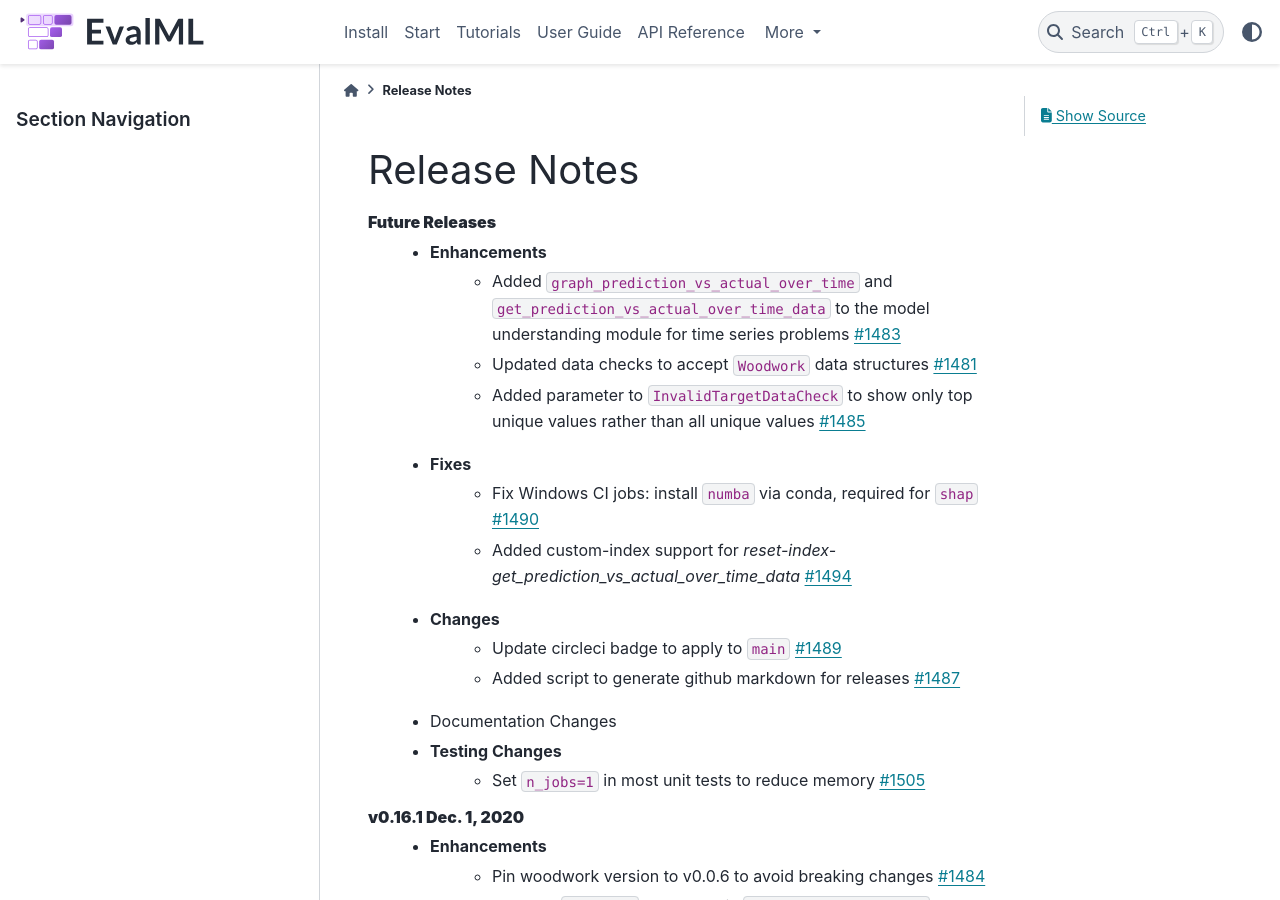
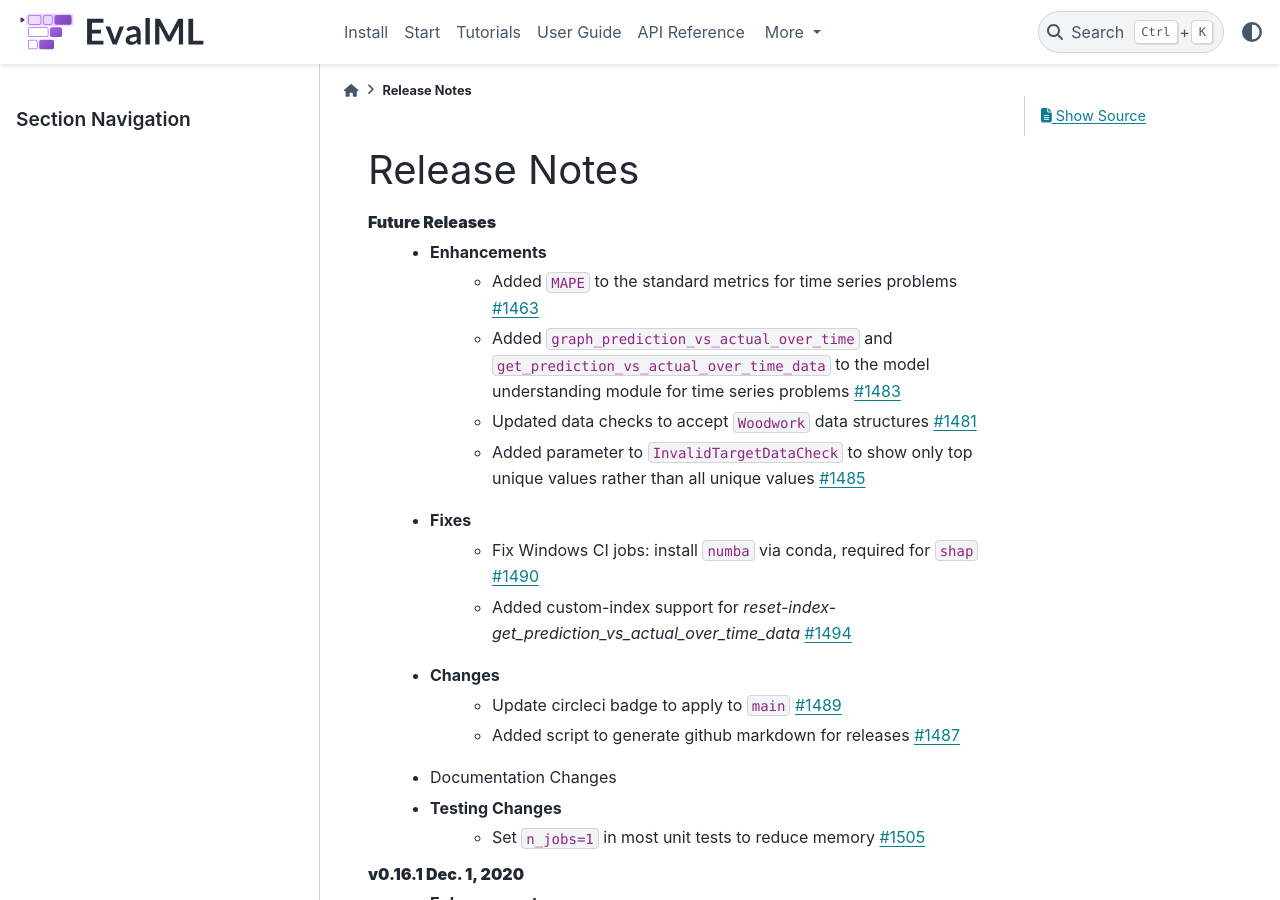
Before and after one commit to alteryx/evalml, a Sphinx documentation site: the page built from docs/source/release_notes.rst, in a window 1280 px wide and 900 px high. Built offline with Sphinx 7.4.7 and the PyData theme 0.15.4, drawn with Linux system fonts in a browser that asks for light colours; comment, search, counter and statistics services are not loaded.

Commit message:
Release notes update

```diff
--- a/docs/source/release_notes.rst
+++ b/docs/source/release_notes.rst
@@ -3,6 +3,7 @@ Release Notes
 
 **Future Releases**
     * Enhancements
+        * Added ``MAPE`` to the standard metrics for time series problems :pr:`1463`
         * Added ``graph_prediction_vs_actual_over_time`` and ``get_prediction_vs_actual_over_time_data`` to the model understanding module for time series problems :pr:`1483`
         * Updated data checks to accept ``Woodwork`` data structures :pr:`1481`
         * Added parameter to ``InvalidTargetDataCheck`` to show only top unique values rather than all unique values :pr:`1485`
```
